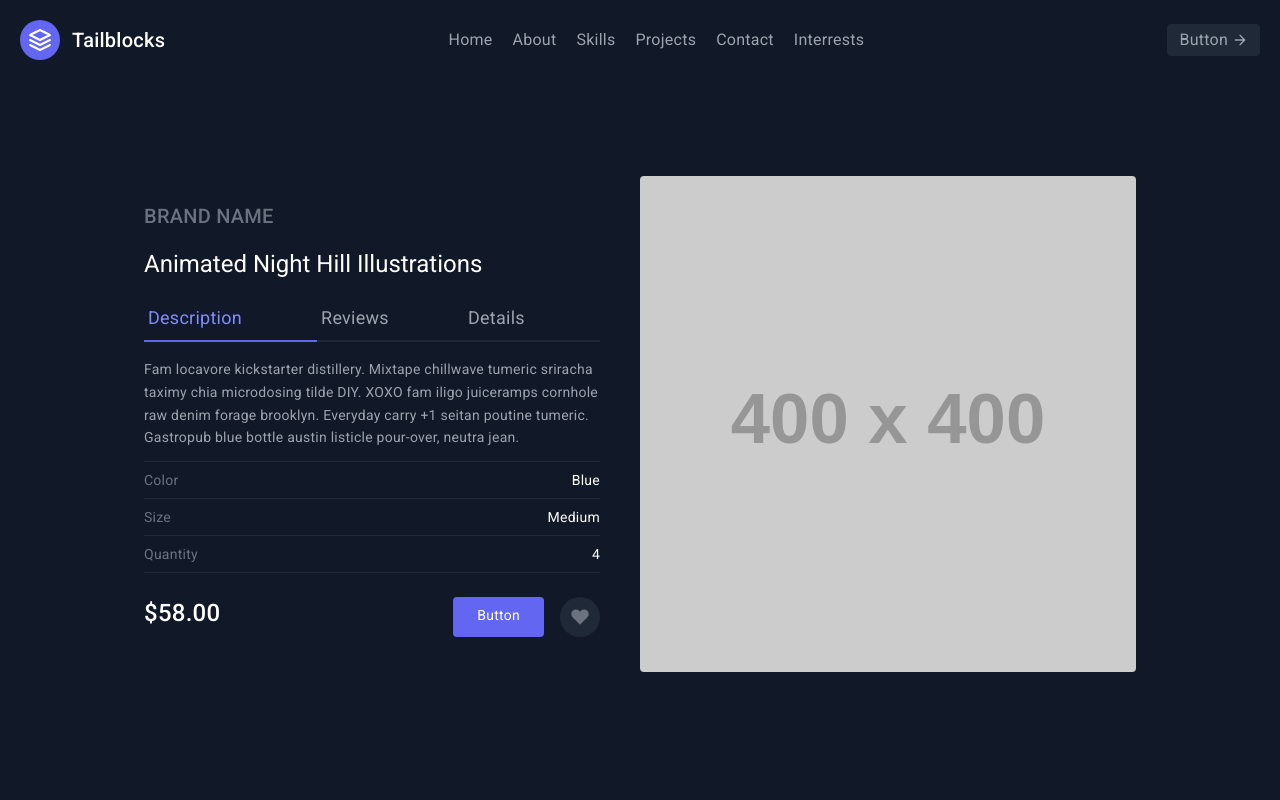
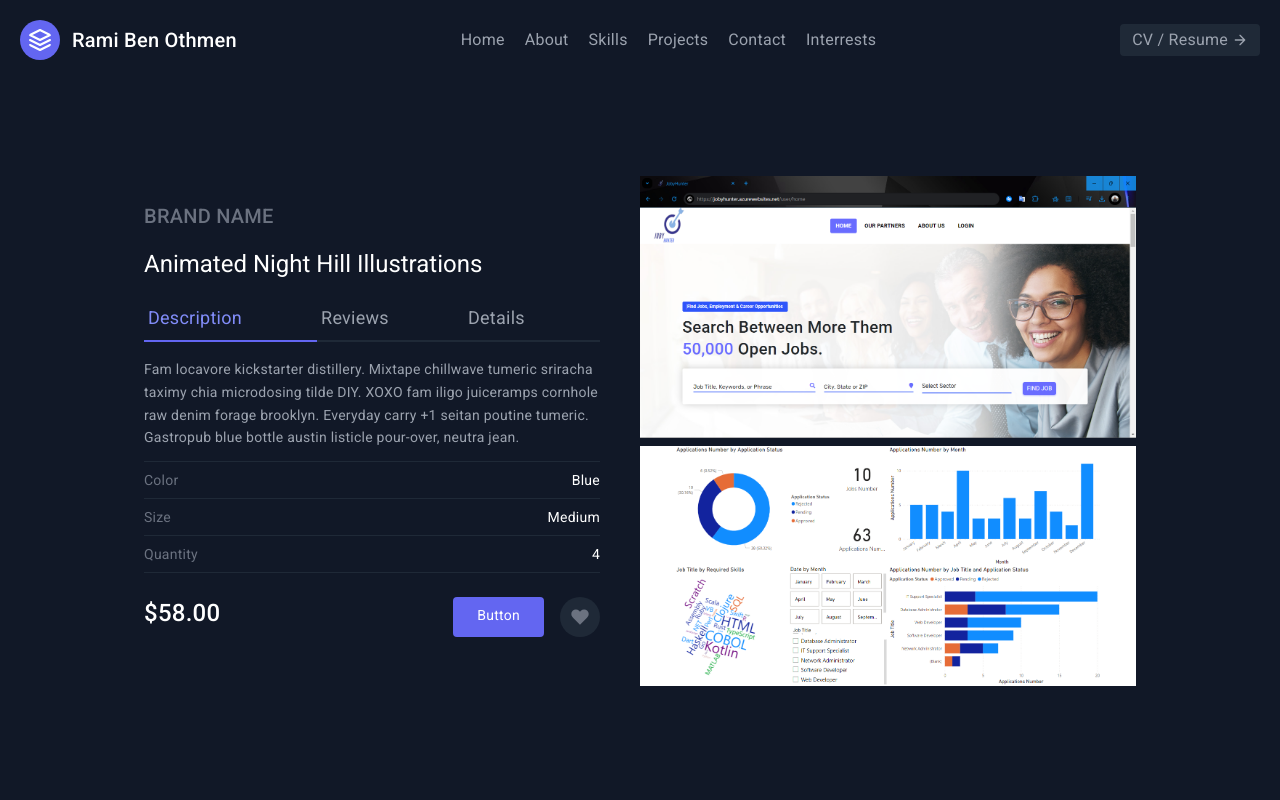
Before and after one commit to RBenOthmen/portfolio-website, an Angular app: page /projects in a window 1280 px wide. Shown: the top 800 px of the page. Built offline with nearby package versions, Linux system fonts and the light colour scheme.

Commit message:
Modified some Header and Projects content

```diff
--- a/src/app/projects/projects.component.css
+++ b/src/app/projects/projects.component.css
@@ -0,0 +1,5 @@
+
+  /* Optional: Add some spacing between images */
+  .image-item + .image-item {
+    margin-top: 8px;
+  }
--- a/src/app/projects/projects.component.html
+++ b/src/app/projects/projects.component.html
@@ -32,7 +32,10 @@
           </button>
         </div>
       </div>
-      <img alt="ecommerce" class="lg:w-1/2 w-full lg:h-auto h-64 object-cover object-center rounded" src="https://dummyimage.com/400x400">
+      <div class="image-container lg:w-1/2 w-full lg:h-auto h-64 object-cover object-center rounded">
+        <img alt="ecommerce" class="image-item" src="assets/images/deployed.png">
+        <img alt="ecommerce" class="image-item" src="assets/images/dashboard.png">
+      </div>
     </div>
   </div>
 </section>
--- a/src/app/shared/header/header.component.html
+++ b/src/app/shared/header/header.component.html
@@ -4,7 +4,7 @@
         <svg xmlns="http://www.w3.org/2000/svg" fill="none" stroke="currentColor" stroke-linecap="round" stroke-linejoin="round" stroke-width="2" class="w-10 h-10 text-white p-2 bg-indigo-500 rounded-full" viewBox="0 0 24 24">
           <path d="M12 2L2 7l10 5 10-5-10-5zM2 17l10 5 10-5M2 12l10 5 10-5"></path>
         </svg>
-        <span class="ml-3 text-xl">Tailblocks</span>
+        <span class="ml-3 text-xl">Rami Ben Othmen</span>
       </a>
       <nav class="md:ml-auto md:mr-auto flex flex-wrap items-center text-base justify-center">
         <a routerLink="/" class="mr-5 hover:text-white">Home</a>
@@ -14,7 +14,7 @@
         <a routerLink="/contact" class="mr-5 hover:text-white">Contact</a>
         <a routerLink="/interrests" class="mr-5 hover:text-white">Interrests</a>
       </nav>
-      <button class="inline-flex items-center bg-gray-800 border-0 py-1 px-3 focus:outline-none hover:bg-gray-700 rounded text-base mt-4 md:mt-0">Button
+      <button class="inline-flex items-center bg-gray-800 border-0 py-1 px-3 focus:outline-none hover:bg-gray-700 rounded text-base mt-4 md:mt-0">CV / Resume
         <svg fill="none" stroke="currentColor" stroke-linecap="round" stroke-linejoin="round" stroke-width="2" class="w-4 h-4 ml-1" viewBox="0 0 24 24">
           <path d="M5 12h14M12 5l7 7-7 7"></path>
         </svg>
```
Also changed, not shown: src/assets/images/dashboard.png (added), src/assets/images/deployed.png (added).
